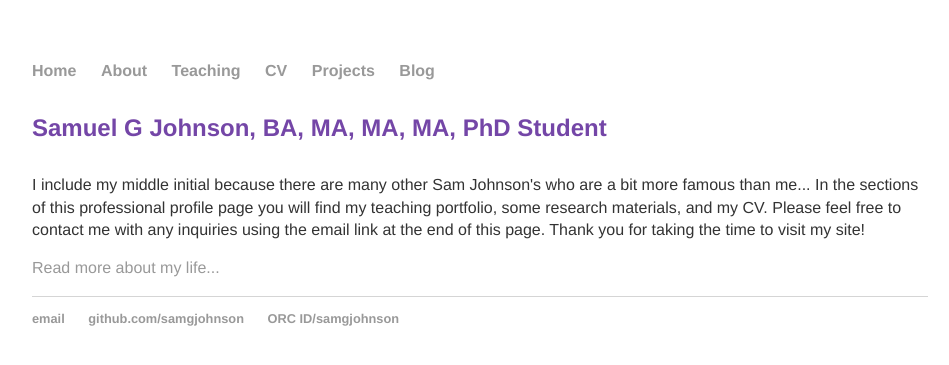
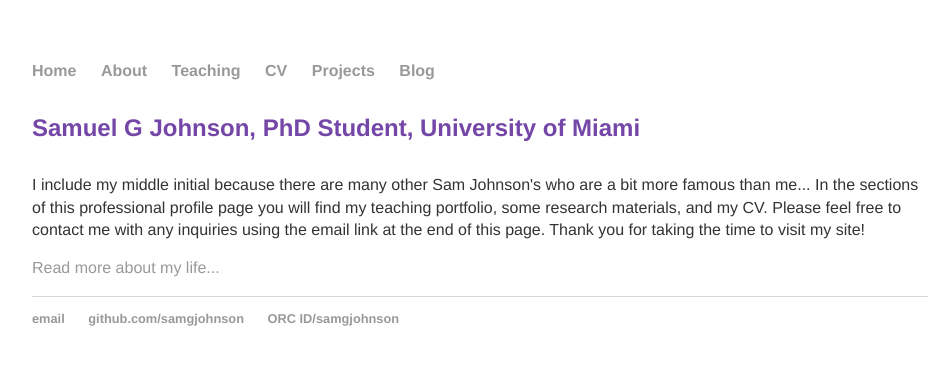
Before and after one commit to samgjohnson/samgjohnson.github.io, a Jekyll site: the page built from index.html, in a window 1280 px wide. Shown: the top 365 px of the page, without its empty margins (160-1109 px from the left). Built offline with Jekyll 4.4.1, drawn with Linux system fonts in a browser that asks for light colours.

Commit message:
Update index.html

```diff
--- a/index.html
+++ b/index.html
@@ -3,7 +3,7 @@
 title: "Sam Johnson Portfolio"
 ---
 <div class="blurb">
-	    <h4>Samuel G Johnson, BA, MA, MA, MA, PhD Student</h4>
+	    <h4>Samuel G Johnson, PhD Student, University of Miami</h4>
     			<body><p>I include my middle initial because there are many other Sam Johnson's who are a bit more famous than me... In the sections of this professional profile page you will find my teaching portfolio, some research materials, and my CV.
     					Please feel free to contact me with any inquiries using the email link at the end of this page. Thank you for taking the time to visit my site!</p></body>
         <p><a href="/about">Read more about my life...</a></p>
```
